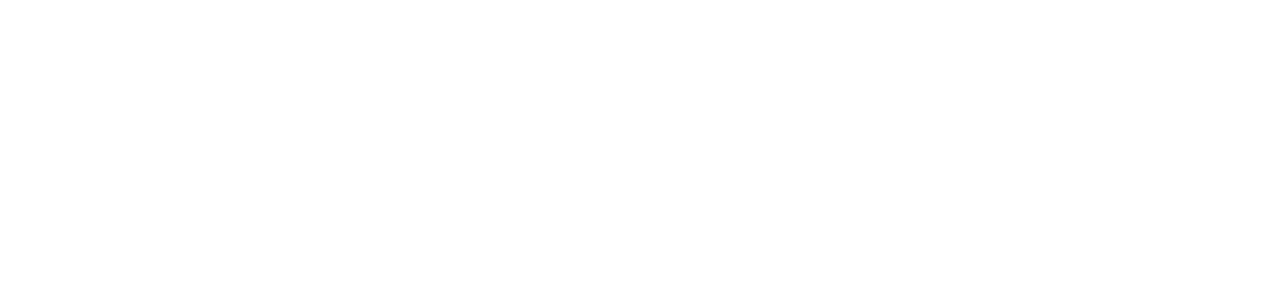
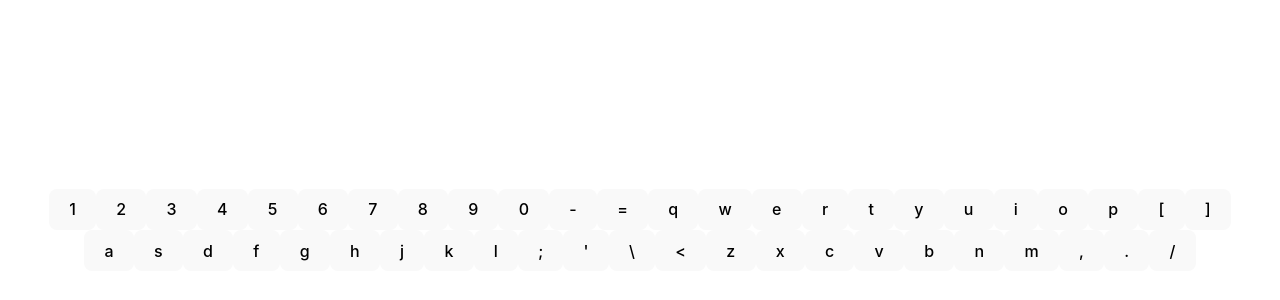
Before and after one commit to YoadRX/keyboard, a React (Vite) app: page / in a window 1280 px wide. Shown: the part 170-470 px from the top of the page. Built offline with nearby package versions, Linux system fonts and the light colour scheme.

Commit message:
useState Keyboard

```diff
--- a/src/Components/KeyBoard.jsx
+++ b/src/Components/KeyBoard.jsx
@@ -2,11 +2,14 @@
 import { useState } from "react";
 
 const KeyBoard = ({ value, lang }) => {
-  const keys = value.split("");
+  const [keys, setKeys] = useState(value);
+  const values = keys.split("");
   return (
     <div>
-      {keys.forEach((element) => (
-        <button>{element}</button>
+      {values.map((key, index) => (
+        <button key={index} id={index}>
+          {key}
+        </button>
       ))}
     </div>
   );
```
